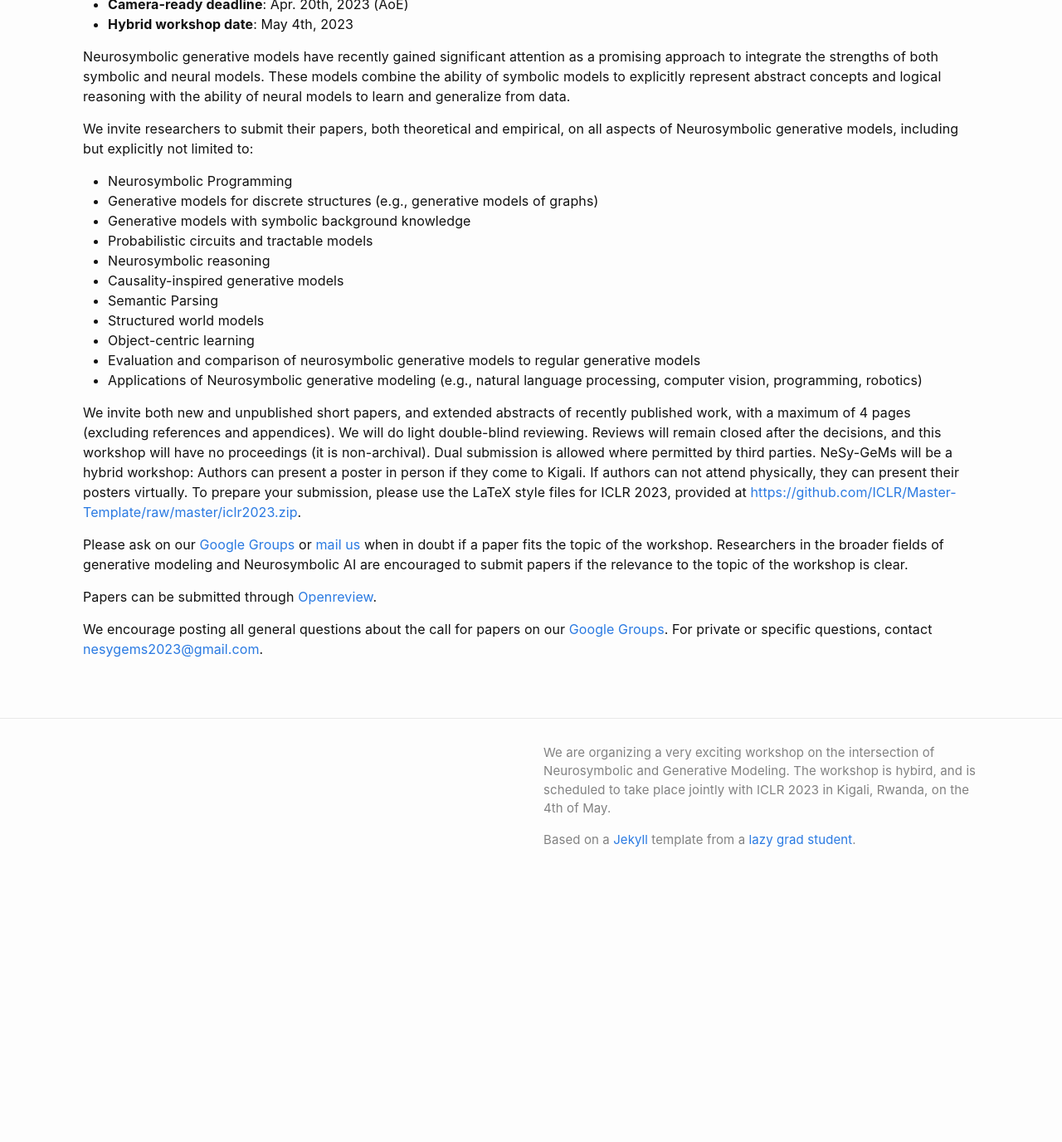
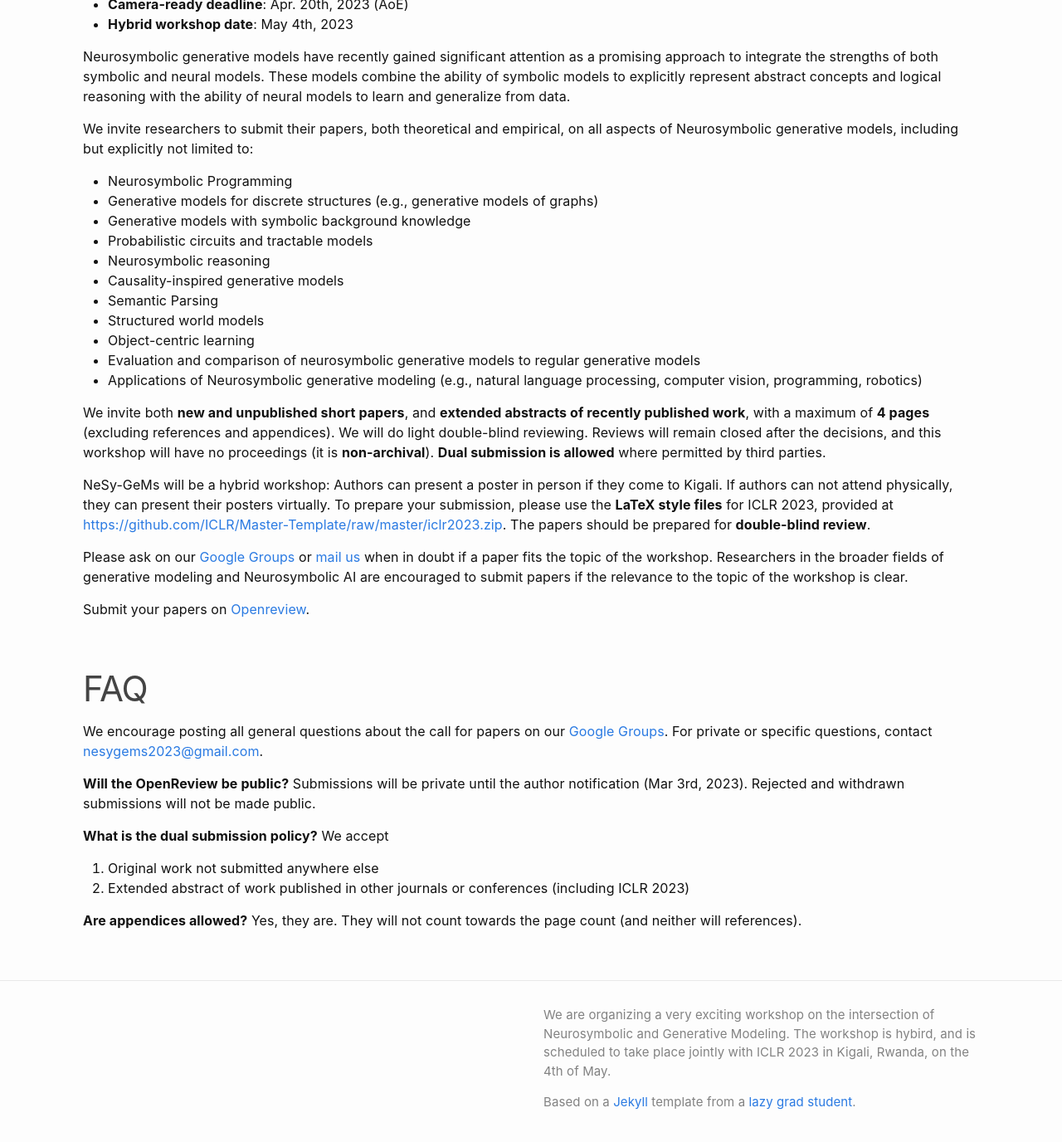
Before and after one commit to nesygems/nesygems.github.io, a Jekyll site: the page built from callforpapers.md, in a window 1280 px wide and 1400 px high, scrolled down 317 px. Shown: the top 1376 px of the window at 83% size. Built offline with Jekyll 4.4.1, drawn with Linux system fonts in a browser that asks for light colours; before the commit the page ends 1389 px from its top, so only the background shows below that; some of the changed text lies outside the part shown.

Commit message:
Extended submission date, updated cfp

```diff
--- a/callforpapers.md
+++ b/callforpapers.md
@@ -22,17 +22,29 @@ We invite researchers to submit their papers, both theoretical and empirical, on
 * Neurosymbolic reasoning
 * Causality-inspired generative models
 * Semantic Parsing
-<!-- * Meta-Learning for Neurosymbolic AI -->
-<!-- * Neurosymbolic generative modeling for Interpretable AI -->
 * Structured world models
 * Object-centric learning
 * Evaluation and comparison of neurosymbolic generative models to regular generative models
 * Applications of Neurosymbolic generative modeling (e.g., natural language processing, computer vision, programming, robotics)
 
-We invite both new and unpublished short papers, and extended abstracts of recently published work, with a maximum of 4 pages (excluding references and appendices). We will do light double-blind reviewing. Reviews will remain closed after the decisions, and this workshop will have no proceedings (it is non-archival). Dual submission is allowed where permitted by third parties. NeSy-GeMs will be a hybrid workshop: Authors can present a poster in person if they come to Kigali. If authors can not attend physically, they can present their posters virtually. To prepare your submission, please use the LaTeX style files for ICLR 2023, provided at [https://github.com/ICLR/Master-Template/raw/master/iclr2023.zip](https://github.com/ICLR/Master-Template/raw/master/iclr2023.zip).
+We invite both **new and unpublished short papers**, and **extended abstracts of recently published work**, with a maximum of **4 pages** (excluding references and appendices). We will do light double-blind reviewing. Reviews will remain closed after the decisions, and this workshop will have no proceedings (it is **non-archival**). **Dual submission is allowed** where permitted by third parties.
+
+NeSy-GeMs will be a hybrid workshop: Authors can present a poster in person if they come to Kigali. If authors can not attend physically, they can present their posters virtually. To prepare your submission, please use the **LaTeX style files** for ICLR 2023, provided at [https://github.com/ICLR/Master-Template/raw/master/iclr2023.zip](https://github.com/ICLR/Master-Template/raw/master/iclr2023.zip). The papers should be prepared for **double-blind review**.
 
 Please ask on our [Google Groups](https://groups.google.com/g/nesy-gems2023) or [mail us](mailto:nesygems2023@gmail.com) when in doubt if a paper fits the topic of the workshop. Researchers in the broader fields of generative modeling and Neurosymbolic AI are encouraged to submit papers if the relevance to the topic of the workshop is clear.
 
-Papers can be submitted through [Openreview](https://openreview.net/group?id=ICLR.cc/2023/Workshop/NeSy-GeMs).
+Submit your papers on [Openreview](https://openreview.net/group?id=ICLR.cc/2023/Workshop/NeSy-GeMs).
 
+# FAQ
 We encourage posting all general questions about the call for papers on our [Google Groups](https://groups.google.com/g/nesy-gems2023). For private or specific questions, contact [nesygems2023@gmail.com](mailto:nesygems2023@gmail.com).
+
+**Will the OpenReview be public?**
+Submissions will be private until the author notification (Mar 3rd, 2023). Rejected and withdrawn submissions will not be made public.
+
+**What is the dual submission policy?**
+We accept
+1. Original work not submitted anywhere else
+2. Extended abstract of work published in other journals or conferences (including ICLR 2023)
+
+**Are appendices allowed?**
+Yes, they are. They will not count towards the page count (and neither will references).
```
Also changed, not shown: other parts of callforpapers.md (+1 -1 lines), index.md (+1 -1 lines).
